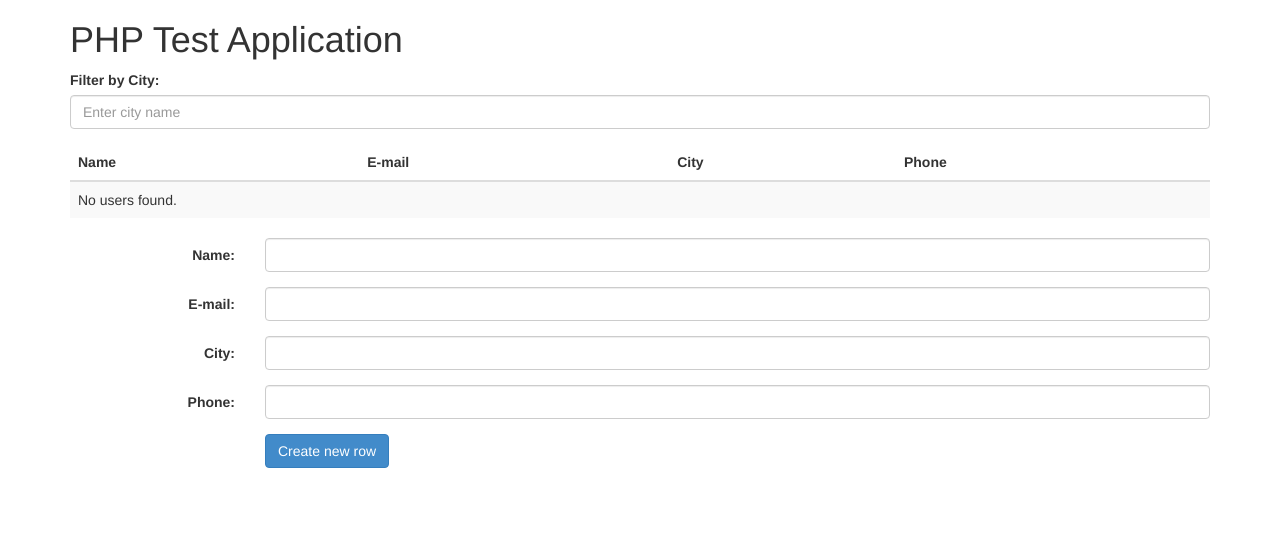
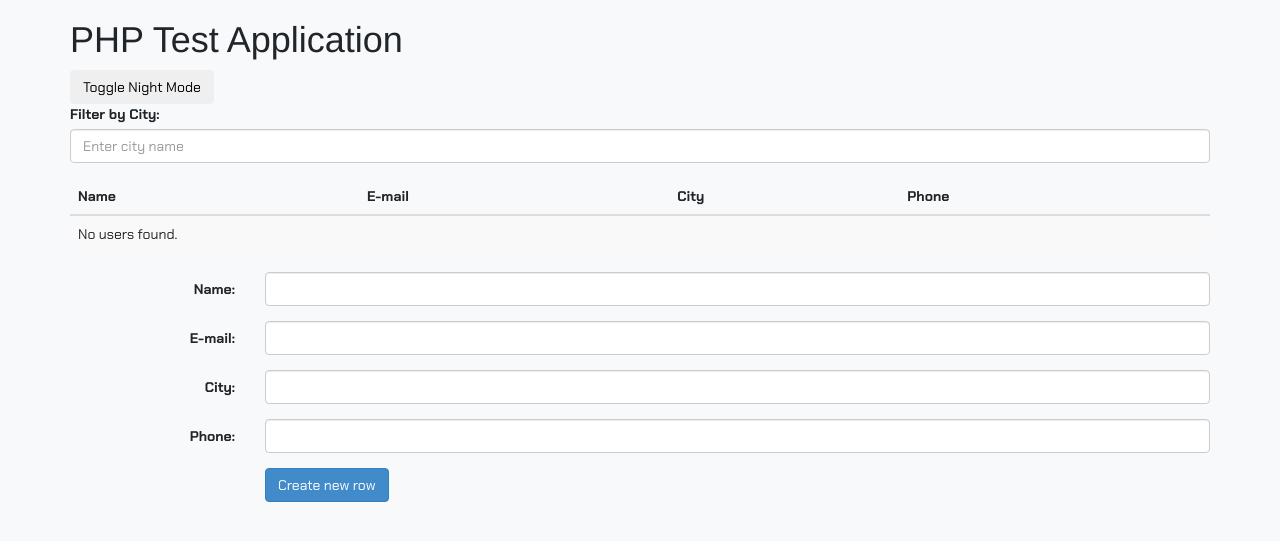
Before and after one commit to GusGusGusGus/betterstack, a PHP site: template views/index.php in a window 1280 px wide. Shown: the top 541 px of the page. Run offline with PHP 8.4, Linux system fonts and the light colour scheme; the template is opened without the code that fills it, so the values that code supplies are empty.

Commit message:
added more styles

```diff
--- a/css/application.css
+++ b/css/application.css
@@ -0,0 +1,39 @@
+body {
+    font-family: 'Chakra Petch', sans-serif;
+    background-color: #f8f9fa;
+    color: #212529;
+}
+
+.table tbody tr:nth-child(odd) {
+    background-color: #f2f2f2; /* Light grey for odd rows */
+}
+
+.table tbody tr:nth-child(even) {
+    background-color: #ffffff; /* White for even rows */
+}
+
+.night-mode {
+    background-color: #2b2d2f;
+    color: #f8f9fa;
+}
+
+.night-mode .table tbody tr:nth-child(odd) {
+    background-color: #3a3a3a; /* Darker grey for odd rows in night mode */
+    color: #39393a;
+}
+
+.night-mode .table tbody tr:nth-child(even) {
+    background-color: #2a2a2a; /* Light grey for even rows in night mode */
+}
+
+.night-mode .modal-content {
+    background-color: #343a40;
+}
+
+.form-text.text-danger {
+    color: #dc3545; /* Bootstrap's danger color */
+}
+
+.night-mode .form-text.text-danger {
+    color: #ff6b6b; /* Slightly lighter red for night mode */
+}
--- a/views/index.php
+++ b/views/index.php
@@ -1,4 +1,5 @@
 <h1>PHP Test Application</h1>
+<button id="nightModeToggle" class="btn btn-secondary">Toggle Night Mode</button>
 <div class="form-group">
     <label for="cityFilter" class="control-label">Filter by City:</label>
     <input type="text" id="cityFilter" class="form-control" placeholder="Enter city name">
@@ -37,24 +38,28 @@
         <label for="name" class="col-sm-2 control-label">Name:</label>
         <div class="col-sm-10">
             <input name="name" type="text" class="form-control" id="name"/>
+            <small class="form-text text-danger" id="nameError"></small>
         </div>
     </div>
     <div class="form-group">
         <label for="email" class="col-sm-2 control-label">E-mail:</label>
         <div class="col-sm-10">
             <input name="email" type="text" class="form-control" id="email"/>
+            <small class="form-text text-danger" id="emailError"></small>
         </div>
     </div>
     <div class="form-group">
         <label for="city" class="col-sm-2 control-label">City:</label>
         <div class="col-sm-10">
             <input name="city" type="text" class="form-control" id="city"/>
+            <small class="form-text text-danger" id="cityError"></small>
         </div>
     </div>
     <div class="form-group">
         <label for="phone" class="col-sm-2 control-label">Phone:</label>
         <div class="col-sm-10">
             <input name="phone" type="text" class="form-control" id="phone"/>
+            <small class="form-text text-danger" id="phoneError"></small>
         </div>
     </div>
     <div class="form-group">
@@ -86,6 +91,37 @@ $(document).ready(function() {
     $('#userForm').on('submit', function(event) {
         event.preventDefault();
 
+        // Clear previous error messages
+        $('.form-text.text-danger').text('');
+
+        // Validate form inputs
+        let isValid = true;
+        const name = $('#name').val().trim();
+        const email = $('#email').val().trim();
+        const city = $('#city').val().trim();
+        const phone = $('#phone').val().trim();
+
+        if (name === '') {
+            $('#nameError').text('Name is required.');
+            isValid = false;
+        }
+        if (email === '' || !validateEmail(email)) {
+            $('#emailError').text('Valid email is required.');
+            isValid = false;
+        }
+        if (city === '') {
+            $('#cityError').text('City is required.');
+            isValid = false;
+        }
+        if (phone === '' || !validatePhone(phone)) {
+            $('#phoneError').text('Valid phone number is required.');
+            isValid = false;
+        }
+
+        if (!isValid) {
+            return;
+        }
+
         $.ajax({
             url: 'create.php',
             type: 'POST',
@@ -93,7 +129,6 @@ $(document).ready(function() {
             success: function(response) {
                 console.log("Response received:", response);
 
-                // Directly use the response object
                 var newUser = response;
 
                 $('#userTable tbody').append(
@@ -126,5 +161,23 @@ $(document).ready(function() {
             $(this).toggle($(this).find('td:nth-child(3)').text().toLowerCase().indexOf(filterValue) > -1);
         });
     });
+
+    // Night mode toggle functionality
+    $('#nightModeToggle').on('click', function() {
+        $('body').toggleClass('night-mode');
+        $(this).find('i').toggleClass('fa-moon fa-sun');
+    });
+
+    // Email validation function
+    function validateEmail(email) {
+        const re = /^[^\s@]+@[^\s@]+\.[^\s@]+$/;
+        return re.test(email);
+    }
+
+    // Phone validation function
+    function validatePhone(phone) {
+        const re = /^\d{3}-\d{3}-\d{4}$/; // Example pattern: 123-456-7890
+        return re.test(phone);
+    }
 });
 </script>
--- a/views/layout.php
+++ b/views/layout.php
@@ -3,13 +3,17 @@
   <head>
   	<meta charset="UTF-8">
 
-    <title>PHP Test Application</title>
+    <title>Betterstack Test Application</title>
 
 	<link href="favicon.ico" type="image/x-icon" rel="icon" />
 	<link href="favicon.ico" type="image/x-icon" rel="shortcut icon" />
 
     <link rel="stylesheet" type="text/css" href="css/bootstrap.min.css">
     <link rel="stylesheet" type="text/css" href="css/application.css">
+
+    <link rel="preconnect" href="https://fonts.googleapis.com">
+    <link rel="preconnect" href="https://fonts.gstatic.com" crossorigin>
+    <link href="https://fonts.googleapis.com/css2?family=Chakra+Petch:ital,wght@0,300;0,400;0,500;0,600;0,700;1,300;1,400;1,500;1,600;1,700&family=Silkscreen:wght@400;700&display=swap" rel="stylesheet">
 
     <script type="text/javascript" charset="utf-8" src="js/jquery.min.js"></script>
 	<script type="text/javascript" charset="utf-8" src="js/bootstrap.min.js"></script>
```
